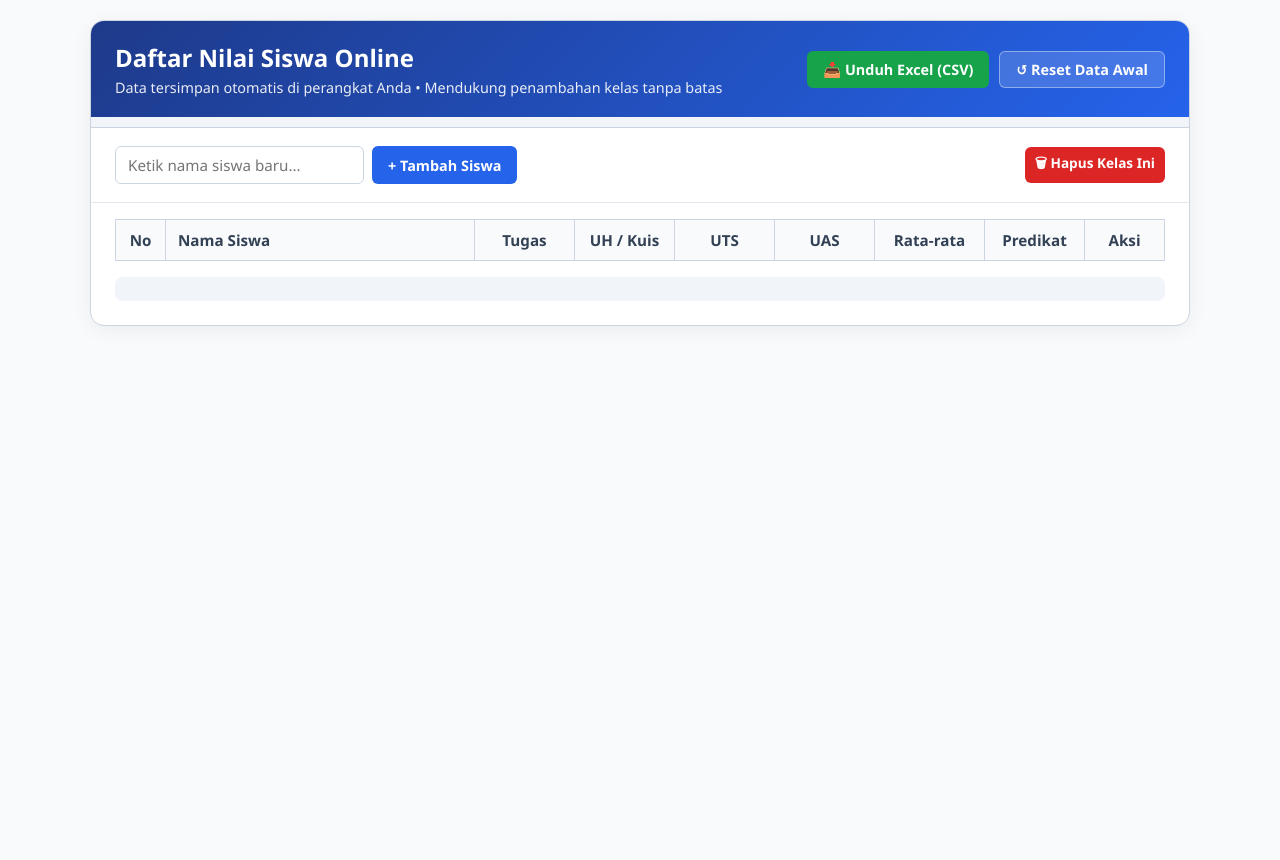
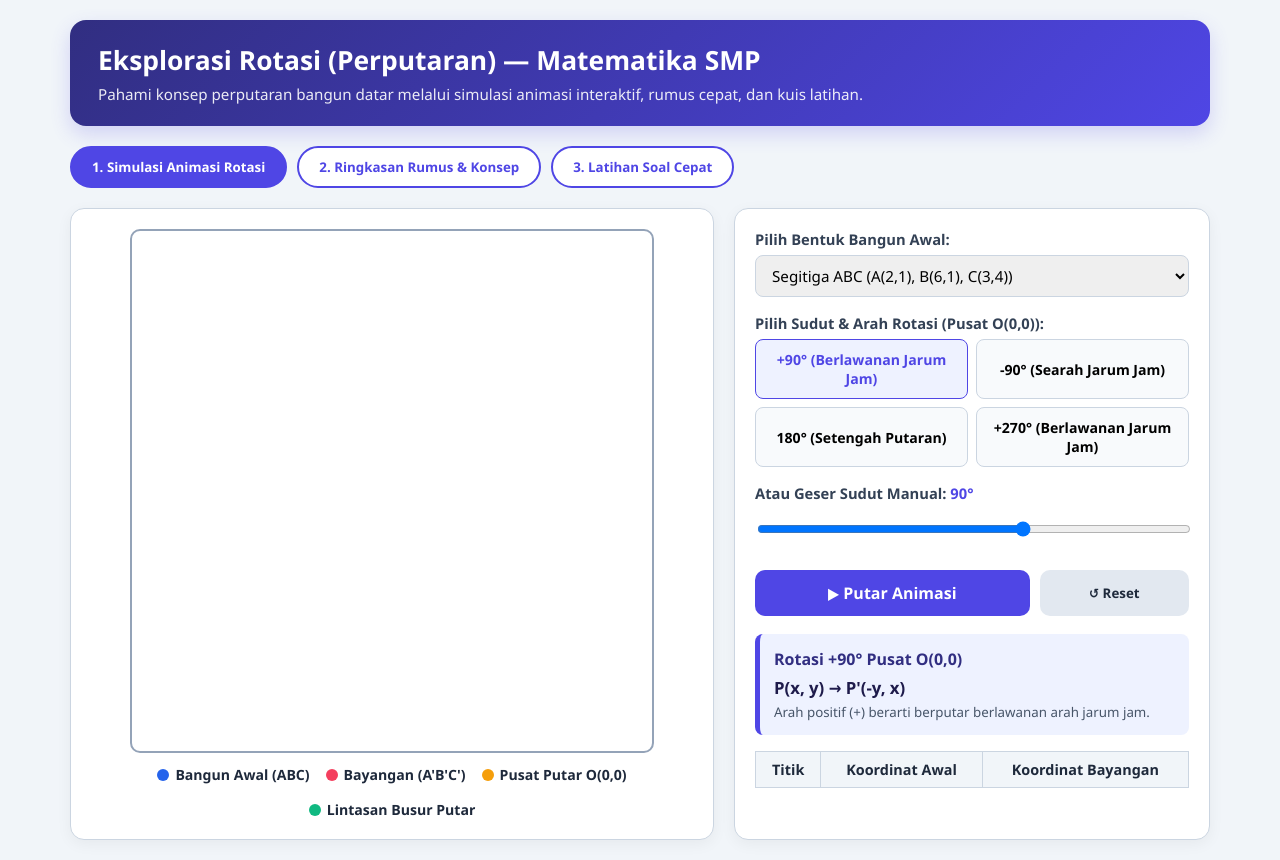
Before and after one commit to nofalinda23-matematika/aljabar, a plain HTML site: page index.html in a window 1280 px wide. Before the commit the page ends 800 px from the top, so only its background shows below. Drawn offline with Linux system fonts and the light colour scheme.

Commit message:
Update index.html

```diff
--- a/index.html
+++ b/index.html
@@ -3,16 +3,15 @@
 <head>
   <meta charset="UTF-8" />
   <meta name="viewport" content="width=device-width, initial-scale=1.0" />
-  <title>Daftar Nilai Online Multi-Kelas</title>
+  <title>Media Pembelajaran Interaktif: Rotasi Geometri SMP</title>
   <style>
     :root {
-      --primary: #2563eb;
-      --primary-hover: #1d4ed8;
-      --success: #16a34a;
-      --success-hover: #15803d;
-      --danger: #dc2626;
-      --danger-hover: #b91c1c;
-      --bg: #f8fafc;
+      --primary: #4f46e5;
+      --primary-hover: #4338ca;
+      --secondary: #0ea5e9;
+      --accent: #f43f5e;
+      --success: #10b981;
+      --bg: #f1f5f9;
       --card: #ffffff;
       --text: #1e293b;
       --border: #cbd5e1;
@@ -30,383 +29,379 @@
       color: var(--text);
     }
 
-    .app-container {
-      max-width: 1100px;
+    .wrapper {
+      max-width: 1140px;
       margin: 0 auto;
+      display: flex;
+      flex-direction: column;
+      gap: 20px;
+    }
+
+    header {
+      background: linear-gradient(135deg, #312e81, #4f46e5);
+      color: white;
+      padding: 22px 28px;
+      border-radius: 16px;
+      box-shadow: 0 8px 20px rgba(79, 70, 229, 0.2);
+    }
+
+    header h1 {
+      margin: 0 0 6px 0;
+      font-size: 1.65rem;
+    }
+
+    header p {
+      margin: 0;
+      opacity: 0.9;
+      font-size: 0.95rem;
+    }
+
+    /* Tab Navigasi Materi */
+    .nav-tabs {
+      display: flex;
+      gap: 10px;
+      flex-wrap: wrap;
+    }
+
+    .nav-btn {
+      padding: 10px 20px;
+      border: 2px solid var(--primary);
+      background: white;
+      color: var(--primary);
+      border-radius: 999px;
+      font-weight: 700;
+      cursor: pointer;
+      transition: all 0.2s;
+    }
+
+    .nav-btn.active, .nav-btn:hover {
+      background: var(--primary);
+      color: white;
+    }
+
+    .section {
+      display: none;
+    }
+
+    .section.active {
+      display: block;
+    }
+
+    /* Layout Simulasi */
+    .sim-grid {
+      display: grid;
+      grid-template-columns: 1.15fr 0.85fr;
+      gap: 20px;
+    }
+
+    @media (max-width: 900px) {
+      .sim-grid {
+        grid-template-columns: 1fr;
+      }
+    }
+
+    .card {
       background: var(--card);
       border-radius: 14px;
-      box-shadow: 0 4px 20px rgba(0, 0, 0, 0.06);
+      padding: 20px;
+      box-shadow: 0 4px 15px rgba(0, 0, 0, 0.05);
       border: 1px solid var(--border);
-      overflow: hidden;
     }
 
-    /* Header */
-    .header {
-      background: linear-gradient(135deg, #1e3a8a, #2563eb);
-      color: white;
-      padding: 20px 24px;
+    .canvas-box {
+      display: flex;
+      flex-direction: column;
+      align-items: center;
+    }
+
+    canvas {
+      border: 2px solid #94a3b8;
+      border-radius: 10px;
+      background: #ffffff;
+      max-width: 100%;
+      height: auto;
+    }
+
+    .legend {
       display: flex;
       flex-wrap: wrap;
-      justify-content: space-between;
-      align-items: center;
-      gap: 12px;
+      gap: 16px;
+      margin-top: 12px;
+      font-size: 0.88rem;
+      justify-content: center;
     }
 
-    .header h1 {
-      margin: 0;
-      font-size: 1.5rem;
+    .legend span {
+      display: flex;
+      align-items: center;
+      gap: 6px;
+      font-weight: 600;
     }
 
-    .header p {
-      margin: 4px 0 0 0;
-      font-size: 0.9rem;
-      opacity: 0.9;
+    .dot {
+      width: 12px;
+      height: 12px;
+      border-radius: 50%;
+      display: inline-block;
     }
 
-    .header-actions {
-      display: flex;
-      gap: 10px;
+    /* Kontrol Simulasi */
+    .control-group {
+      margin-bottom: 16px;
     }
 
-    /* Navigasi Tab Kelas */
-    .tabs-bar {
-      display: flex;
-      flex-wrap: wrap;
-      align-items: center;
-      background: #f1f5f9;
-      padding: 10px 20px 0;
-      border-bottom: 1px solid var(--border);
-      gap: 6px;
+    .control-group label {
+      display: block;
+      font-weight: 700;
+      margin-bottom: 6px;
+      font-size: 0.92rem;
+      color: #334155;
     }
 
-    .tab-btn {
-      padding: 10px 18px;
-      border: 1px solid transparent;
-      border-bottom: none;
-      border-radius: 8px 8px 0 0;
-      background: #e2e8f0;
-      color: #475569;
-      font-weight: 600;
-      cursor: pointer;
+    select, input[type="range"] {
+      width: 100%;
+      padding: 9px 12px;
+      border: 1px solid var(--border);
+      border-radius: 8px;
       font-size: 0.95rem;
-      transition: all 0.2s;
-      display: flex;
-      align-items: center;
+    }
+
+    .angle-pills {
+      display: grid;
+      grid-template-columns: repeat(2, 1fr);
       gap: 8px;
     }
 
-    .tab-btn:hover {
-      background: #cbd5e1;
-      color: #0f172a;
+    .pill-btn {
+      padding: 10px;
+      border: 1px solid var(--border);
+      background: #f8fafc;
+      border-radius: 8px;
+      font-weight: 600;
+      cursor: pointer;
+      transition: all 0.2s;
+      font-size: 0.88rem;
     }
 
-    .tab-btn.active {
-      background: #ffffff;
+    .pill-btn.active {
+      background: #eef2ff;
+      border-color: var(--primary);
       color: var(--primary);
-      border-color: var(--border);
-      margin-bottom: -1px;
-      padding-bottom: 11px;
     }
 
-    .btn-add-class {
-      padding: 8px 14px;
-      margin-bottom: 6px;
-      background: var(--success);
+    .action-btns {
+      display: flex;
+      gap: 10px;
+      margin: 18px 0;
+    }
+
+    .btn-play {
+      flex: 2;
+      padding: 12px;
+      background: var(--primary);
       color: white;
       border: none;
-      border-radius: 8px;
-      font-weight: 600;
-      font-size: 0.9rem;
-      cursor: pointer;
-      margin-left: auto;
-    }
-
-    .btn-add-class:hover {
-      background: var(--success-hover);
-    }
-
-    /* Area Kontrol Siswa */
-    .toolbar {
-      padding: 18px 24px;
-      display: flex;
-      flex-wrap: wrap;
-      justify-content: space-between;
-      align-items: center;
-      gap: 12px;
-      border-bottom: 1px solid #e2e8f0;
-    }
-
-    .add-student-form {
-      display: flex;
-      flex-wrap: wrap;
-      gap: 8px;
-      flex: 1;
-    }
-
-    input[type="text"], input[type="number"] {
-      padding: 8px 12px;
-      border: 1px solid var(--border);
-      border-radius: 6px;
-      font-size: 0.95rem;
-    }
-
-    input[type="number"] {
-      width: 75px;
-      text-align: center;
-    }
-
-    input[type="number"]:focus, input[type="text"]:focus {
-      outline: none;
-      border-color: var(--primary);
-    }
-
-    .btn {
-      padding: 8px 16px;
-      border: none;
-      border-radius: 6px;
-      font-weight: 600;
-      font-size: 0.9rem;
+      border-radius: 10px;
+      font-weight: 700;
+      font-size: 1rem;
       cursor: pointer;
       transition: background 0.2s;
     }
 
-    .btn-primary {
-      background: var(--primary);
-      color: white;
-    }
-
-    .btn-primary:hover {
+    .btn-play:hover {
       background: var(--primary-hover);
     }
 
-    .btn-success {
-      background: var(--success);
-      color: white;
+    .btn-reset {
+      flex: 1;
+      padding: 12px;
+      background: #e2e8f0;
+      color: #1e293b;
+      border: none;
+      border-radius: 10px;
+      font-weight: 700;
+      cursor: pointer;
     }
 
-    .btn-success:hover {
-      background: var(--success-hover);
+    .btn-reset:hover {
+      background: #cbd5e1;
     }
 
-    .btn-danger {
-      background: var(--danger);
-      color: white;
-      padding: 6px 10px;
-      font-size: 0.85rem;
+    .formula-card {
+      background: #eef2ff;
+      border-left: 5px solid var(--primary);
+      padding: 14px;
+      border-radius: 8px;
+      margin-bottom: 16px;
     }
 
-    .btn-danger:hover {
-      background: var(--danger-hover);
+    .formula-card h3 {
+      margin: 0 0 6px 0;
+      font-size: 1rem;
+      color: #312e81;
     }
 
-    .btn-outline {
-      background: rgba(255, 255, 255, 0.15);
-      color: white;
-      border: 1px solid rgba(255, 255, 255, 0.4);
-    }
-
-    .btn-outline:hover {
-      background: rgba(255, 255, 255, 0.25);
-    }
-
-    /* Tabel Nilai */
-    .table-wrapper {
-      padding: 0 24px 24px;
-      overflow-x: auto;
+    .formula-text {
+      font-size: 1.05rem;
+      font-weight: 700;
+      color: #1e1b4b;
     }
 
     table {
       width: 100%;
       border-collapse: collapse;
-      margin-top: 16px;
-      font-size: 0.95rem;
+      font-size: 0.9rem;
     }
 
     th, td {
       border: 1px solid var(--border);
-      padding: 10px 12px;
+      padding: 8px 10px;
       text-align: center;
     }
 
     th {
-      background: #f8fafc;
-      color: #334155;
-      font-weight: 700;
+      background: #f1f5f9;
     }
 
-    td.name-col {
-      text-align: left;
-      font-weight: 500;
+    /* Bagian Konsep Materi */
+    .concept-grid {
+      display: grid;
+      grid-template-columns: repeat(auto-fit, minmax(260px, 1fr));
+      gap: 16px;
     }
 
-    tr:hover {
-      background-color: #f8fafc;
+    .concept-item {
+      background: #f8fafc;
+      border: 1px solid var(--border);
+      border-radius: 12px;
+      padding: 16px;
     }
 
-    .badge {
-      padding: 4px 10px;
-      border-radius: 999px;
-      font-weight: 700;
-      font-size: 0.85rem;
+    .concept-item h3 {
+      margin-top: 0;
+      color: var(--primary);
     }
 
-    .grade-A { background: #dcfce7; color: #166534; }
-    .grade-B { background: #dbeafe; color: #1e40af; }
-    .grade-C { background: #fef9c3; color: #854d0e; }
-    .grade-D { background: #fee2e2; color: #991b1b; }
-
-    .summary-bar {
-      margin-top: 16px;
-      padding: 12px 16px;
-      background: #f1f5f9;
-      border-radius: 8px;
-      display: flex;
-      flex-wrap: wrap;
-      justify-content: space-between;
-      align-items: center;
-      font-size: 0.9rem;
-      gap: 10px;
+    /* Bagian Latihan Soal */
+    .quiz-box {
+      max-width: 700px;
+      margin: 0 auto;
     }
 
-    .empty-state {
-      text-align: center;
-      padding: 32px;
-      color: #64748b;
+    .quiz-opt {
+      display: block;
+      width: 100%;
+      text-align: left;
+      padding: 12px 16px;
+      margin: 8px 0;
+      border: 2px solid var(--border);
+      border-radius: 10px;
+      background: white;
+      font-size: 0.95rem;
+      cursor: pointer;
+    }
+
+    .quiz-opt:hover:not(:disabled) {
+      border-color: var(--primary);
+      background: #eef2ff;
+    }
+
+    .quiz-opt.correct {
+      background: #dcfce7;
+      border-color: #16a34a;
+      font-weight: bold;
+    }
+
+    .quiz-opt.wrong {
+      background: #fee2e2;
+      border-color: #dc2626;
     }
   </style>
 </head>
 <body>
 
-  <div class="app-container">
-    <!-- Header -->
-    <div class="header">
-      <div>
-        <h1>Daftar Nilai Siswa Online</h1>
-        <p>Data tersimpan otomatis di perangkat Anda &bull; Mendukung penambahan kelas tanpa batas</p>
+  <div class="wrapper">
+    <header>
+      <h1>Eksplorasi Rotasi (Perputaran) — Matematika SMP</h1>
+      <p>Pahami konsep perputaran bangun datar melalui simulasi animasi interaktif, rumus cepat, dan kuis latihan.</p>
+    </header>
+
+    <!-- Menu Navigasi -->
+    <div class="nav-tabs">
+      <button class="nav-btn active" onclick="switchTab('simulasi', this)">1. Simulasi Animasi Rotasi</button>
+      <button class="nav-btn" onclick="switchTab('materi', this)">2. Ringkasan Rumus & Konsep</button>
+      <button class="nav-btn" onclick="switchTab('kuis', this)">3. Latihan Soal Cepat</button>
     </div>
-      <div class="header-actions">
-        <button class="btn btn-success" onclick="exportToCSV()">📥 Unduh Excel (CSV)</button>
-        <button class="btn btn-outline" onclick="resetDefaultData()">↺ Reset Data Awal</button>
+
+    <!-- TAB 1: SIMULASI INTERAKTIF -->
+    <div id="simulasi" class="section active">
+      <div class="sim-grid">
+        <!-- Kanvas -->
+        <div class="card canvas-box">
+          <canvas id="rotCanvas" width="520" height="520"></canvas>
+          <div class="legend">
+            <span><i class="dot" style="background:#2563eb;"></i> Bangun Awal (ABC)</span>
+            <span><i class="dot" style="background:#f43f5e;"></i> Bayangan (A'B'C')</span>
+            <span><i class="dot" style="background:#f59e0b;"></i> Pusat Putar O(0,0)</span>
+            <span><i class="dot" style="background:#10b981;"></i> Lintasan Busur Putar</span>
           </div>
         </div>
 
-    <!-- Tab Daftar Kelas -->
-    <div class="tabs-bar" id="tabsBar">
-      <!-- Tab kelas akan dimuat otomatis oleh JavaScript -->
+        <!-- Panel Kontrol -->
+        <div class="card">
+          <div class="control-group">
+            <label>Pilih Bentuk Bangun Awal:</label>
+            <select id="shapeSelect" onchange="changeShape()">
+              <option value="triangle">Segitiga ABC (A(2,1), B(6,1), C(3,4))</option>
+              <option value="flag">Bendera Segitiga (A(1,2), B(5,2), C(1,5))</option>
+              <option value="trapezoid">Trapesium Siku-siku (A(2,1), B(6,1), C(4,4), D(2,4))</option>
+            </select>
           </div>
 
-    <!-- Toolbar Tambah Siswa & Hapus Kelas -->
-    <div class="toolbar">
-      <div class="add-student-form">
-        <input type="text" id="newStudentName" placeholder="Ketik nama siswa baru..." onkeypress="handleEnter(event)" />
-        <button class="btn btn-primary" onclick="addStudent()">+ Tambah Siswa</button>
-      </div>
-      <div>
-        <button class="btn btn-danger" onclick="deleteCurrentClass()" id="deleteClassBtn">🗑 Hapus Kelas Ini</button>
+          <div class="control-group">
+            <label>Pilih Sudut & Arah Rotasi (Pusat O(0,0)):</label>
+            <div class="angle-pills">
+              <button class="pill-btn active" onclick="selectAngle(90, this)">+90° (Berlawanan Jarum Jam)</button>
+              <button class="pill-btn" onclick="selectAngle(-90, this)">-90° (Searah Jarum Jam)</button>
+              <button class="pill-btn" onclick="selectAngle(180, this)">180° (Setengah Putaran)</button>
+              <button class="pill-btn" onclick="selectAngle(270, this)">+270° (Berlawanan Jarum Jam)</button>
             </div>
           </div>
 
-    <!-- Area Tabel Nilai -->
-    <div class="table-wrapper">
+          <div class="control-group">
+            <label>Atau Geser Sudut Manual: <span id="manualAngleLabel" style="color:#4f46e5;">90°</span></label>
+            <input type="range" id="angleSlider" min="-360" max="360" step="15" value="90" oninput="manualRotate(this.value)">
+          </div>
+
+          <div class="action-btns">
+            <button class="btn-play" onclick="playAnimation()">▶ Putar Animasi</button>
+            <button class="btn-reset" onclick="resetSim()">↺ Reset</button>
+          </div>
+
+          <div class="formula-card">
+            <h3 id="formulaTitle">Rotasi +90° Pusat O(0,0)</h3>
+            <div class="formula-text" id="formulaRule">P(x, y) &rarr; P'(-y, x)</div>
+            <small id="formulaNote" style="color:#475569; display:block; margin-top:4px;">
+              Arah positif (+) berarti berputar berlawanan arah jarum jam.
+            </small>
+          </div>
+
           <table>
             <thead>
               <tr>
-            <th style="width: 50px;">No</th>
-            <th style="text-align: left;">Nama Siswa</th>
-            <th style="width: 100px;">Tugas</th>
-            <th style="width: 100px;">UH / Kuis</th>
-            <th style="width: 100px;">UTS</th>
-            <th style="width: 100px;">UAS</th>
-            <th style="width: 110px;">Rata-rata</th>
-            <th style="width: 100px;">Predikat</th>
-            <th style="width: 80px;">Aksi</th>
+                <th>Titik</th>
+                <th>Koordinat Awal</th>
+                <th>Koordinat Bayangan</th>
               </tr>
             </thead>
-        <tbody id="studentTableBody">
-          <!-- Baris siswa dimuat otomatis -->
-        </tbody>
+            <tbody id="coordTable"></tbody>
           </table>
-
-      <div class="summary-bar" id="summaryBar">
-        <!-- Ringkasan kelas -->
         </div>
       </div>
     </div>
 
-  <script>
-    const STORAGE_KEY = 'daftar_nilai_online_v1';
-
-    // Data awal 4 kelas
-    const defaultData = {
-      activeClassId: 'kls-1',
-      classes: [
-        {
-          id: 'kls-1',
-          name: 'Kelas VII-A',
-          students: [
-            { id: 1, name: 'Ahmad Fauzan', tugas: 85, uh: 88, uts: 82, uas: 90 },
-            { id: 2, name: 'Bunga Citra', tugas: 92, uh: 90, uts: 88, uas: 94 },
-            { id: 3, name: 'Daffa Pratama', tugas: 75, uh: 70, uts: 78, uas: 80 }
-          ]
-        },
-        {
-          id: 'kls-2',
-          name: 'Kelas VII-B',
-          students: [
-            { id: 1, name: 'Citra Kirana', tugas: 88, uh: 85, uts: 84, uas: 89 },
-            { id: 2, name: 'Dimas Anggara', tugas: 68, uh: 72, uts: 65, uas: 70 }
-          ]
-        },
-        {
-          id: 'kls-3',
-          name: 'Kelas VIII-A',
-          students: [
-            { id: 1, name: 'Eka Putri', tugas: 95, uh: 92, uts: 90, uas: 96 },
-            { id: 2, name: 'Farhan Kamil', tugas: 80, uh: 78, uts: 82, uas: 85 }
-          ]
-        },
-        {
-          id: 'kls-4',
-          name: 'Kelas VIII-B',
-          students: [
-            { id: 1, name: 'Gita Gutawa', tugas: 84, uh: 86, uts: 80, uas: 88 },
-            { id: 2, name: 'Hendra Setiawan', tugas: 76, uh: 74, uts: 79, uas: 81 }
-          ]
-        }
-      ]
-    };
-
-    let appData = loadData();
-
-    function loadData() {
-      const saved = localStorage.getItem(STORAGE_KEY);
-      if (saved) {
-        try {
-          return JSON.parse(saved);
-        } catch (e) {
-          return JSON.parse(JSON.stringify(defaultData));
-        }
-      }
-      return JSON.parse(JSON.stringify(defaultData));
-    }
-
-    function saveData() {
-      localStorage.setItem(STORAGE_KEY, JSON.stringify(appData));
-    }
-
-    function getActiveClass() {
-      return appData.classes.find(c => c.id === appData.activeClassId) || appData.classes[0];
-    }
-
-    // Render Tab Kelas
-    function renderTabs() {
-      const tabsBar = document.getElementById('tabsBar');
-      tabsBar.innerHTML = '';
-
-      appData.classes.forEach(cls => {
-        const btn = document.createElement('button');
-        btn.className = `tab-btn ${cls.id === appData.activeClassId ? 'active' : ''}`;
-        btn.innerHTML = `<span>${cls.name}</span> <small style="opacity:0.7;">(${cls.students.length})</small>`;
-        btn.onclick = () => {
-          appData.activeClassId = cls.id;
-          saveData();
+    <!-- TAB 2: RINGKASAN KONSEP -->
+    <div id="materi" class="section">
+      <div class="card">
+        <h2 style="margin-top:0;">Apa Itu Rotasi (Perputaran)?</h2>
+        <p>
```
Lines whose indentation alone changed are shown as unchanged.
